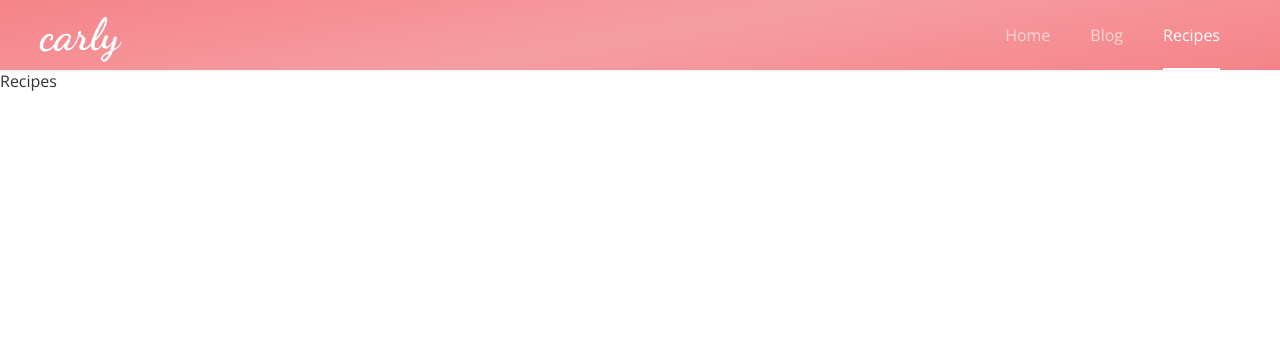
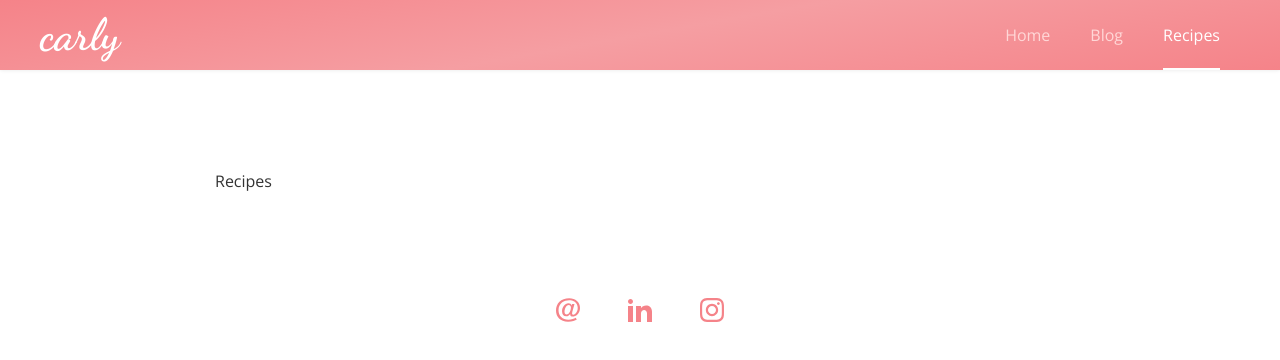
Before and after one commit to s-fletcher/carly-blog, a React (Create React App) app: page /recipes in a window 1280 px wide. Shown: the top 360 px of the page. Built offline with nearby package versions, Linux system fonts and the light colour scheme.

Commit message:
Format other views

```diff
--- a/src/App.tsx
+++ b/src/App.tsx
@@ -5,6 +5,7 @@ import {
   Route,
 } from 'react-router-dom';
 import Navbar from './components/Navbar';
+import Socials from './components/Socials';
 import Blog from './views/Blog';
 import Home from './views/Home';
 import Recipes from './views/Recipes';
@@ -28,6 +29,8 @@ const App: React.FC = () => (
           <Home />
         </Route>
       </Switch>
+
+      <Socials />
     </Router>
   </div>
 );
--- /dev/null
+++ b/src/components/Socials.tsx
@@ -0,0 +1,21 @@
+import React from 'react';
+import '../styles/socials.scss';
+
+/**
+ * Socials
+ */
+const Socials: React.FC = () => (
+  <div id="socials">
+    <a href="mailto:Carly Burwell<carly.burwell@gmail.com>">
+      <svg xmlns="http://www.w3.org/2000/svg" width="24" height="24" viewBox="0 0 24 24"><path d="M12.042 23.648c-7.813 0-12.042-4.876-12.042-11.171 0-6.727 4.762-12.125 13.276-12.125 6.214 0 10.724 4.038 10.724 9.601 0 8.712-10.33 11.012-9.812 6.042-.71 1.108-1.854 2.354-4.053 2.354-2.516 0-4.08-1.842-4.08-4.807 0-4.444 2.921-8.199 6.379-8.199 1.659 0 2.8.876 3.277 2.221l.464-1.632h2.338c-.244.832-2.321 8.527-2.321 8.527-.648 2.666 1.35 2.713 3.122 1.297 3.329-2.58 3.501-9.327-.998-12.141-4.821-2.891-15.795-1.102-15.795 8.693 0 5.611 3.95 9.381 9.829 9.381 3.436 0 5.542-.93 7.295-1.948l1.177 1.698c-1.711.966-4.461 2.209-8.78 2.209zm-2.344-14.305c-.715 1.34-1.177 3.076-1.177 4.424 0 3.61 3.522 3.633 5.252.239.712-1.394 1.171-3.171 1.171-4.529 0-2.917-3.495-3.434-5.246-.134z" /></svg>
+    </a>
+    <a href="https://www.linkedin.com/in/carly-burwell-043625195/" target="_blank" rel="noopener noreferrer">
+      <svg xmlns="http://www.w3.org/2000/svg" width="24" height="24" viewBox="0 0 24 24"><path d="M4.98 3.5c0 1.381-1.11 2.5-2.48 2.5s-2.48-1.119-2.48-2.5c0-1.38 1.11-2.5 2.48-2.5s2.48 1.12 2.48 2.5zm.02 4.5h-5v16h5v-16zm7.982 0h-4.968v16h4.969v-8.399c0-4.67 6.029-5.052 6.029 0v8.399h4.988v-10.131c0-7.88-8.922-7.593-11.018-3.714v-2.155z" /></svg>
+    </a>
+    <a href="https://www.instagram.com/carlyy_nicole/" target="_blank" rel="noopener noreferrer">
+      <svg xmlns="http://www.w3.org/2000/svg" width="24" height="24" viewBox="0 0 24 24"><path d="M12 2.163c3.204 0 3.584.012 4.85.07 3.252.148 4.771 1.691 4.919 4.919.058 1.265.069 1.645.069 4.849 0 3.205-.012 3.584-.069 4.849-.149 3.225-1.664 4.771-4.919 4.919-1.266.058-1.644.07-4.85.07-3.204 0-3.584-.012-4.849-.07-3.26-.149-4.771-1.699-4.919-4.92-.058-1.265-.07-1.644-.07-4.849 0-3.204.013-3.583.07-4.849.149-3.227 1.664-4.771 4.919-4.919 1.266-.057 1.645-.069 4.849-.069zm0-2.163c-3.259 0-3.667.014-4.947.072-4.358.2-6.78 2.618-6.98 6.98-.059 1.281-.073 1.689-.073 4.948 0 3.259.014 3.668.072 4.948.2 4.358 2.618 6.78 6.98 6.98 1.281.058 1.689.072 4.948.072 3.259 0 3.668-.014 4.948-.072 4.354-.2 6.782-2.618 6.979-6.98.059-1.28.073-1.689.073-4.948 0-3.259-.014-3.667-.072-4.947-.196-4.354-2.617-6.78-6.979-6.98-1.281-.059-1.69-.073-4.949-.073zm0 5.838c-3.403 0-6.162 2.759-6.162 6.162s2.759 6.163 6.162 6.163 6.162-2.759 6.162-6.163c0-3.403-2.759-6.162-6.162-6.162zm0 10.162c-2.209 0-4-1.79-4-4 0-2.209 1.791-4 4-4s4 1.791 4 4c0 2.21-1.791 4-4 4zm6.406-11.845c-.796 0-1.441.645-1.441 1.44s.645 1.44 1.441 1.44c.795 0 1.439-.645 1.439-1.44s-.644-1.44-1.439-1.44z" /></svg>
+    </a>
+  </div>
+);
+
+export default Socials;
--- /dev/null
+++ b/src/styles/blog.scss
@@ -0,0 +1,28 @@
+@import './constants';
+
+#blog {
+  display: flex;
+  justify-content: center;
+
+  .container {
+    margin-top: $content-top-margin;
+    max-width: $content-max-width;
+    width: $content-width;
+
+    .content {
+      align-items: center;
+      display: flex;
+      justify-content: space-between;
+    }
+  }
+
+  @media only screen and (max-width: 700px) {
+    .container {
+      .content {
+        align-items: center;
+        display: block;
+        text-align: center;
+      }
+    }
+  }
+}
--- a/src/styles/home.scss
+++ b/src/styles/home.scss
@@ -39,24 +39,6 @@
         }
       }
     }
-
-    .socials {
-      align-items: center;
-      display: flex;
-      justify-content: center;
-      margin: $content-top-margin 0;
-
-      a {
-        fill: $pink;
-        margin: 0 8px;
-        padding: 6px 16px;
-        transition: transform 150ms;
-      }
-
-      a:hover {
-        transform: scale(1.15);
-      }
-    }
   }
 
   @media only screen and (max-width: 700px) {
--- /dev/null
+++ b/src/styles/recipes.scss
@@ -0,0 +1,28 @@
+@import './constants';
+
+#recipes {
+  display: flex;
+  justify-content: center;
+
+  .container {
+    margin-top: $content-top-margin;
+    max-width: $content-max-width;
+    width: $content-width;
+
+    .content {
+      align-items: center;
+      display: flex;
+      justify-content: space-between;
+    }
+  }
+
+  @media only screen and (max-width: 700px) {
+    .container {
+      .content {
+        align-items: center;
+        display: block;
+        text-align: center;
+      }
+    }
+  }
+}
--- /dev/null
+++ b/src/styles/socials.scss
@@ -0,0 +1,19 @@
+@import './constants.scss';
+
+#socials {
+  align-items: center;
+  display: flex;
+  justify-content: center;
+  margin: $content-top-margin 0;
+
+  a {
+    fill: $pink;
+    margin: 0 8px;
+    padding: 6px 16px;
+    transition: transform 150ms;
+  }
+
+  a:hover {
+    transform: scale(1.15);
+  }
+}
--- a/src/views/Blog.tsx
+++ b/src/views/Blog.tsx
@@ -1,11 +1,16 @@
 import React from 'react';
+import '../styles/blog.scss';
 
 /**
  * Blog
  */
 const Blog: React.FC = () => (
   <div id="blog">
-    <p>Blog</p>
+    <div className="container">
+      <div className="content">
+        <p>Blog</p>
+      </div>
+    </div>
   </div>
 );
 export default Blog;
--- a/src/views/Home.tsx
+++ b/src/views/Home.tsx
@@ -17,17 +17,6 @@ const Home: React.FC = () => (
           <p>Lorem ipsum dolor sit amet, consectetur adipiscing elit, sed do eiusmod tempor incididunt ut labore et dolore magna aliqua. Ut enim ad minim veniam, quis nostrud exercitation ullamco laboris nisi ut aliquip ex ea commodo consequat.</p>
         </div>
       </div>
-      <div className="socials">
-        <a href="mailto:Carly Burwell<carly.burwell@gmail.com>">
-          <svg xmlns="http://www.w3.org/2000/svg" width="24" height="24" viewBox="0 0 24 24"><path d="M12.042 23.648c-7.813 0-12.042-4.876-12.042-11.171 0-6.727 4.762-12.125 13.276-12.125 6.214 0 10.724 4.038 10.724 9.601 0 8.712-10.33 11.012-9.812 6.042-.71 1.108-1.854 2.354-4.053 2.354-2.516 0-4.08-1.842-4.08-4.807 0-4.444 2.921-8.199 6.379-8.199 1.659 0 2.8.876 3.277 2.221l.464-1.632h2.338c-.244.832-2.321 8.527-2.321 8.527-.648 2.666 1.35 2.713 3.122 1.297 3.329-2.58 3.501-9.327-.998-12.141-4.821-2.891-15.795-1.102-15.795 8.693 0 5.611 3.95 9.381 9.829 9.381 3.436 0 5.542-.93 7.295-1.948l1.177 1.698c-1.711.966-4.461 2.209-8.78 2.209zm-2.344-14.305c-.715 1.34-1.177 3.076-1.177 4.424 0 3.61 3.522 3.633 5.252.239.712-1.394 1.171-3.171 1.171-4.529 0-2.917-3.495-3.434-5.246-.134z" /></svg>
-        </a>
-        <a href="https://www.linkedin.com/in/carly-burwell-043625195/" target="_blank" rel="noopener noreferrer">
-          <svg xmlns="http://www.w3.org/2000/svg" width="24" height="24" viewBox="0 0 24 24"><path d="M4.98 3.5c0 1.381-1.11 2.5-2.48 2.5s-2.48-1.119-2.48-2.5c0-1.38 1.11-2.5 2.48-2.5s2.48 1.12 2.48 2.5zm.02 4.5h-5v16h5v-16zm7.982 0h-4.968v16h4.969v-8.399c0-4.67 6.029-5.052 6.029 0v8.399h4.988v-10.131c0-7.88-8.922-7.593-11.018-3.714v-2.155z" /></svg>
-        </a>
-        <a href="https://www.instagram.com/carlyy_nicole/" target="_blank" rel="noopener noreferrer">
-          <svg xmlns="http://www.w3.org/2000/svg" width="24" height="24" viewBox="0 0 24 24"><path d="M12 2.163c3.204 0 3.584.012 4.85.07 3.252.148 4.771 1.691 4.919 4.919.058 1.265.069 1.645.069 4.849 0 3.205-.012 3.584-.069 4.849-.149 3.225-1.664 4.771-4.919 4.919-1.266.058-1.644.07-4.85.07-3.204 0-3.584-.012-4.849-.07-3.26-.149-4.771-1.699-4.919-4.92-.058-1.265-.07-1.644-.07-4.849 0-3.204.013-3.583.07-4.849.149-3.227 1.664-4.771 4.919-4.919 1.266-.057 1.645-.069 4.849-.069zm0-2.163c-3.259 0-3.667.014-4.947.072-4.358.2-6.78 2.618-6.98 6.98-.059 1.281-.073 1.689-.073 4.948 0 3.259.014 3.668.072 4.948.2 4.358 2.618 6.78 6.98 6.98 1.281.058 1.689.072 4.948.072 3.259 0 3.668-.014 4.948-.072 4.354-.2 6.782-2.618 6.979-6.98.059-1.28.073-1.689.073-4.948 0-3.259-.014-3.667-.072-4.947-.196-4.354-2.617-6.78-6.979-6.98-1.281-.059-1.69-.073-4.949-.073zm0 5.838c-3.403 0-6.162 2.759-6.162 6.162s2.759 6.163 6.162 6.163 6.162-2.759 6.162-6.163c0-3.403-2.759-6.162-6.162-6.162zm0 10.162c-2.209 0-4-1.79-4-4 0-2.209 1.791-4 4-4s4 1.791 4 4c0 2.21-1.791 4-4 4zm6.406-11.845c-.796 0-1.441.645-1.441 1.44s.645 1.44 1.441 1.44c.795 0 1.439-.645 1.439-1.44s-.644-1.44-1.439-1.44z" /></svg>
-        </a>
-      </div>
     </div>
   </div>
 );
--- a/src/views/Recipes.tsx
+++ b/src/views/Recipes.tsx
@@ -1,11 +1,16 @@
 import React from 'react';
+import '../styles/recipes.scss';
 
 /**
  * Recipes
  */
 const Recipes: React.FC = () => (
   <div id="recipes">
-    <p>Recipes</p>
+    <div className="container">
+      <div className="content">
+        <p>Recipes</p>
+      </div>
+    </div>
   </div>
 );
 export default Recipes;
```
